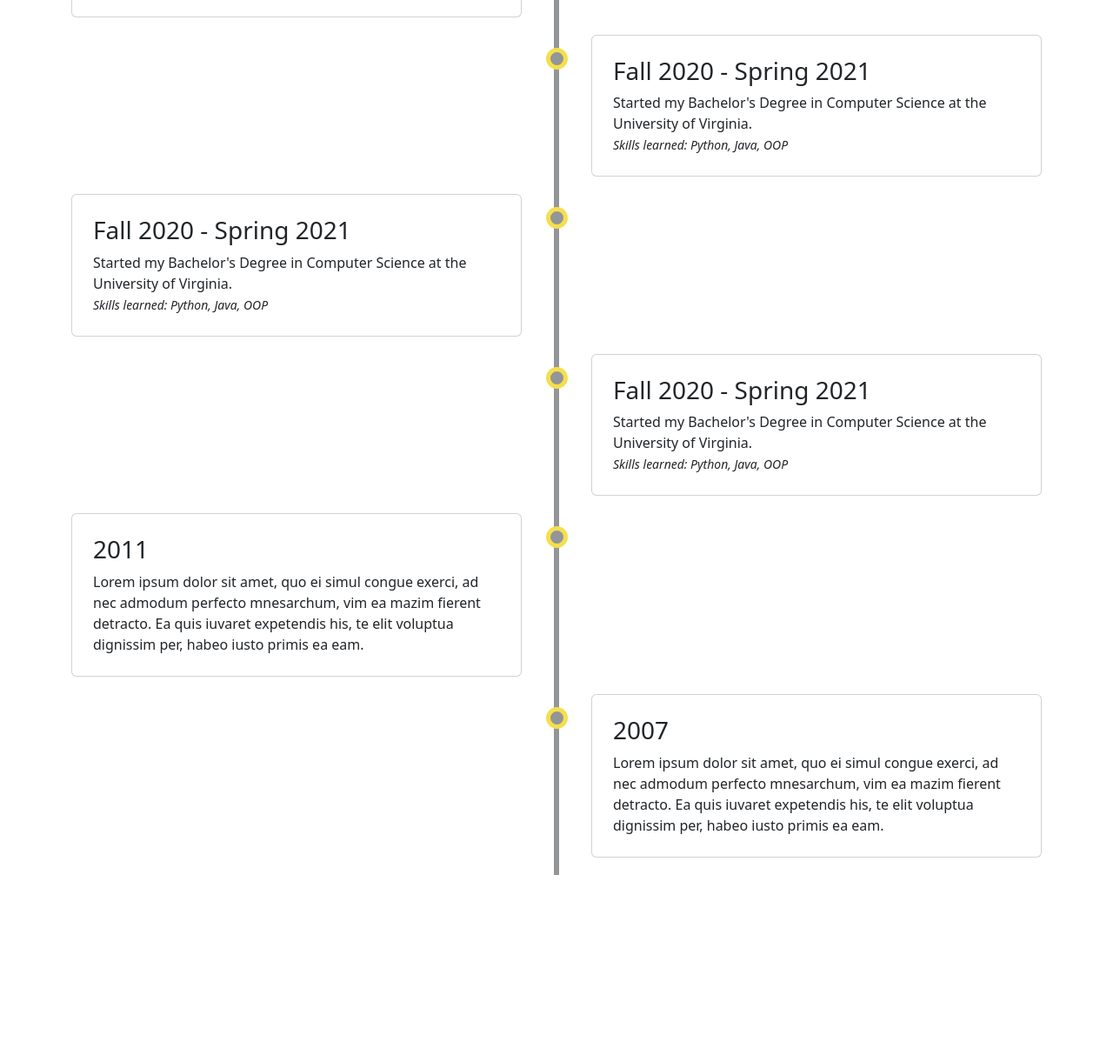
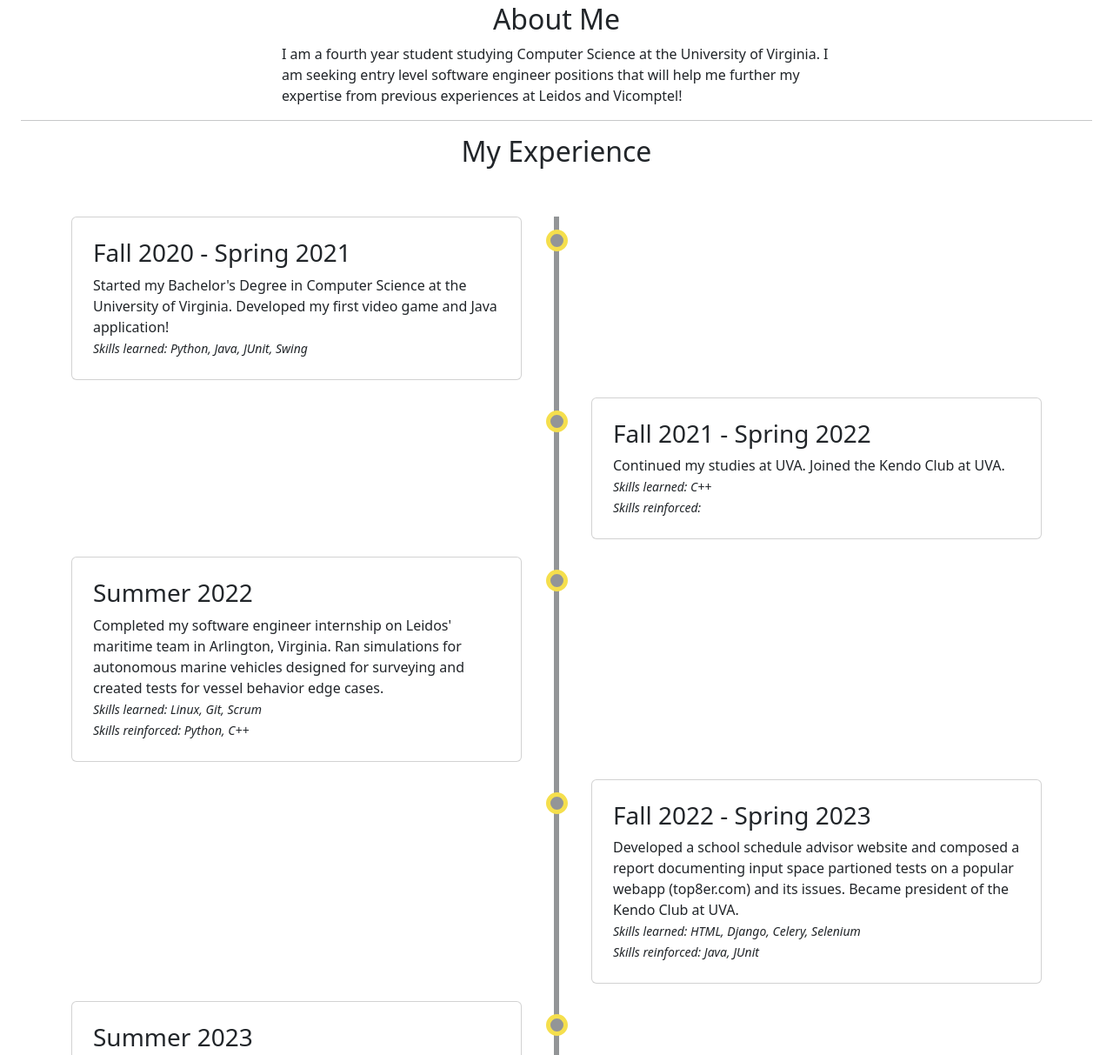
Before and after one commit to parkjustin98/parkjustin98.github.io, a plain HTML site: page index.html in a window 1280 px wide. Shown: the part 657-1870 px from the top of the page at 87% size. Before the commit the page ends 1735 px from the top, so only its background shows below. Drawn offline with nearby package versions, Linux system fonts and the light colour scheme.

Commit message:
oops forgot to save

```diff
--- a/index.html
+++ b/index.html
@@ -36,7 +36,7 @@
   <main class="p-4 w-100">
     <h2>Justin Park</h2>
     <h4>Computer Science Student • Kendoka • Tinkerer</h4>
-    <div align="center">
+    <div class="flex-container">
       <a href="https://github.com/parkjustin98" class="aLinkCustom">
         <img src="assets/githublogo.png" alt="GitHub Logo" class="clickableLogo">
       </a>
@@ -48,17 +48,24 @@
       </a>
     </div>
 
+    <br>
+    <div align="center">
+      <img src="assets/placeholder.png" width="400px" height="400px">
+    </div>
     <hr>
 
-    <h4>About Me</h4>
-    <p>
+    <!-- About Me Blurb Start -->
+    <h2>About Me</h2>
+    <p class="aboutMe">
       I am a fourth year student studying Computer Science at the University of Virginia.
-      I am seeking entry level software engineer positions that will help me further my expertise from previous experiences at Leidos and Vicomptel.
-      <br>
-      My language skill set includes Python, Java, C, and C++.
-      When it comes to web development I am proficient in HTML, PHP, JavaScript, and Angular.
+      I am seeking entry level software engineer positions that will help me further my expertise from previous experiences at Leidos and Vicomptel!
     </p>
+    <!-- About Me Blurb End -->
 
+    <hr>
+
+    <!-- Timeline Start -->
+    <h2>My Experience</h2>
     <section>
       <div class="container py-5">
         <div class="main-timeline">
@@ -71,7 +78,7 @@
                   Developed my first video game and Java application!
                   <br>
                   <small><i>
-                    Skills learned: Python, Java, Swing, OOP
+                    Skills learned: Python, Java, JUnit, Swing
                   </i></small>
                 </p>
               </div>
@@ -80,12 +87,14 @@
           <div class="timeline right">
             <div class="card">
               <div class="card-body p-4">
-                <h3>Fall 2020 - Spring 2021</h3>
+                <h3>Fall 2021 - Spring 2022</h3>
                 <p class="mb-0">
-                  Started my Bachelor's Degree in Computer Science at the University of Virginia.
+                  Continued my studies at UVA. Joined the Kendo Club at UVA.
                   <br>
                   <small><i>
-                    Skills learned: Python, Java, OOP
+                    Skills learned: C++
+                    <br>
+                    Skills reinforced:
                   </i></small>
                 </p>
               </div>
@@ -94,12 +103,15 @@
           <div class="timeline left">
             <div class="card">
               <div class="card-body p-4">
-                <h3>Fall 2020 - Spring 2021</h3>
+                <h3>Summer 2022</h3>
                 <p class="mb-0">
-                  Started my Bachelor's Degree in Computer Science at the University of Virginia.
+                  Completed my software engineer internship on Leidos' maritime team in Arlington, Virginia.
+                  Ran simulations for autonomous marine vehicles designed for surveying and created tests for vessel behavior edge cases.
                   <br>
                   <small><i>
-                    Skills learned: Python, Java, OOP
+                    Skills learned: Linux, Git, Scrum
+                    <br>
+                    Skills reinforced: Python, C++
                   </i></small>
                 </p>
               </div>
@@ -108,12 +120,15 @@
           <div class="timeline right">
             <div class="card">
               <div class="card-body p-4">
-                <h3>Fall 2020 - Spring 2021</h3>
+                <h3>Fall 2022 - Spring 2023</h3>
                 <p class="mb-0">
-                  Started my Bachelor's Degree in Computer Science at the University of Virginia.
+                  Developed a school schedule advisor website and composed a report documenting input space partioned tests on a popular
+                  webapp (top8er.com) and its issues. Became president of the Kendo Club at UVA.
                   <br>
                   <small><i>
-                    Skills learned: Python, Java, OOP
+                    Skills learned: HTML, Django, Celery, Selenium
+                    <br>
+                    Skills reinforced: Java, JUnit
                   </i></small>
                 </p>
               </div>
@@ -122,26 +137,42 @@
           <div class="timeline left">
             <div class="card">
               <div class="card-body p-4">
-                <h3>2011</h3>
-                <p class="mb-0">Lorem ipsum dolor sit amet, quo ei simul congue exerci, ad nec admodum perfecto
-                  mnesarchum, vim ea mazim fierent detracto. Ea quis iuvaret expetendis his, te elit voluptua
-                  dignissim per, habeo iusto primis ea eam.</p>
+                <h3>Summer 2023</h3>
+                <p class="mb-0">
+                  Completed my cloud surveillance internship at Vicomptel in Fremont, California.
+                  Developed the new website for vicomptelusa.com and reconfigured its SSL
+                  certification, DNS hosting, and A Record.
+                  <br>
+                  <small><i>
+                    Skills learned: Techincal support, cloud techonlogies
+                    <br>
+                    Skills reinforced: Web development
+                  </i></small>
+                </p>
               </div>
             </div>
           </div>
           <div class="timeline right">
             <div class="card">
               <div class="card-body p-4">
-                <h3>2007</h3>
-                <p class="mb-0">Lorem ipsum dolor sit amet, quo ei simul congue exerci, ad nec admodum perfecto
-                  mnesarchum, vim ea mazim fierent detracto. Ea quis iuvaret expetendis his, te elit voluptua
-                  dignissim per, habeo iusto primis ea eam.</p>
+                <h3>Fall 2023 - Spring 2024</h3>
+                <p class="mb-0">
+                  Created Quantify Yourself, a personal statistic and metric tracking webapp.
+                  Coauthored a chapter in Visions 2050, describing what battery free electromobility might look like in the future.
+                  <br>
+                  <small><i>
+                    Skills learned: C, PHP, JavaScript, Angular
+                    <br>
+                    Skills reinforced: HTML, Java
+                  </i></small>
+                </p>
               </div>
             </div>
           </div>
         </div>
       </div>
     </section>
+    <!-- Timeline End -->
 
   </main>
   <script src="https://cdn.jsdelivr.net/npm/bootstrap@5.3.2/dist/js/bootstrap.bundle.min.js" integrity="sha384-C6RzsynM9kWDrMNeT87bh95OGNyZPhcTNXj1NW7RuBCsyN/o0jlpcV8Qyq46cDfL" crossorigin="anonymous"></script>
--- a/main.css
+++ b/main.css
@@ -16,19 +16,12 @@ h4 {
   margin-right: 300px;
 }
 
-
-/* For the github/linkedin/email buttons */
 .clickableLogo {
     height:40px;
     width:40px;
     margin-right:10px;
     margin-left:10px;
     display:block;
-}
-
-.test {
-    margin-right:100px;
-    margin-left:100px;
 }
 
 /* The actual timeline (the vertical ruler) */
```
